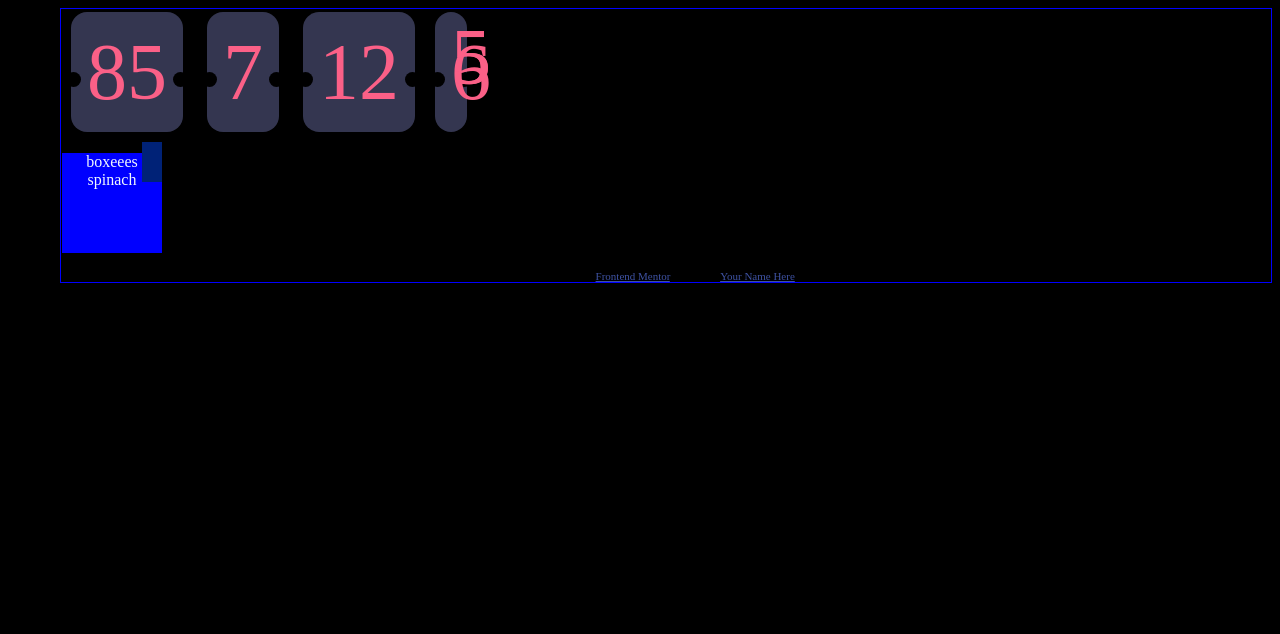
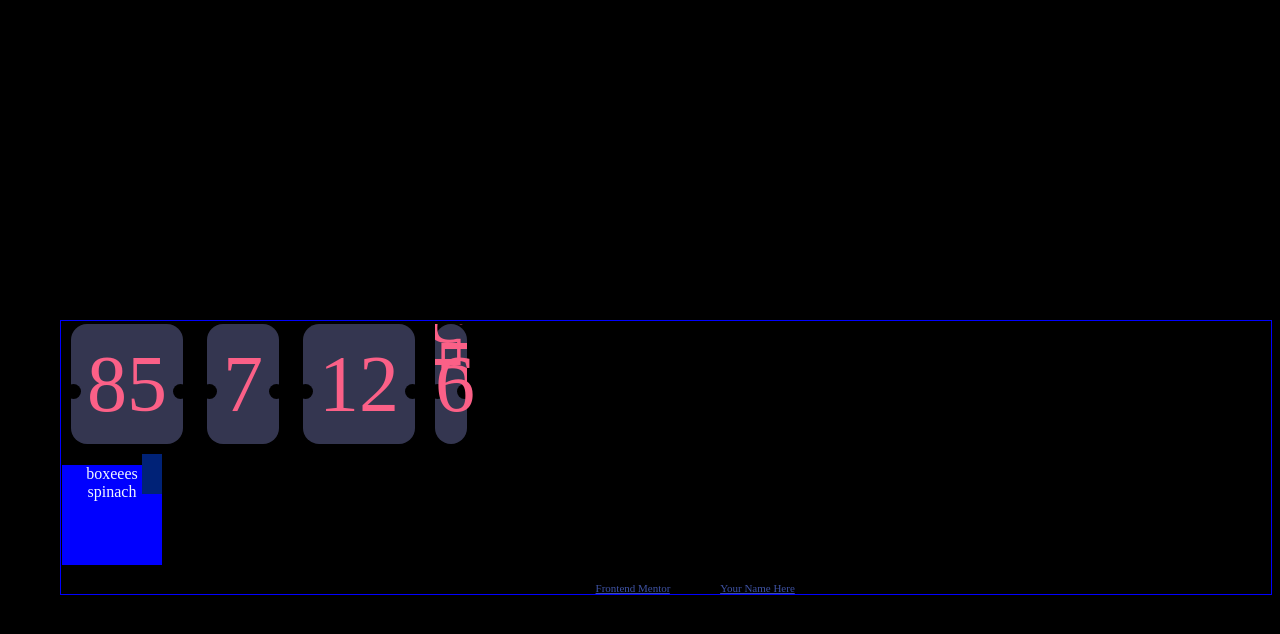
Before and after one commit to IdrisDY/Launch-Timer, a plain HTML site: page index.html in a window 1280 px wide. Drawn offline with nearby package versions, Linux system fonts and the light colour scheme.

Commit message:
tinverse time

```diff
--- a/main.scss
+++ b/main.scss
@@ -52,6 +52,7 @@ body{
   justify-content: space-between;
   flex-direction: column;
   background-color: black;
+  margin-top: 20em;
 }
 .main{
 padding: .5em;
@@ -67,7 +68,7 @@ margin: 2em;
   border-radius: .2em;
   font-size: 5rem;
   background-color: hsl(236, 21%, 26%);
-width: 100px;
+width: 200px;
 text-align: center;
 padding: .2em;
 overflow: hidden;
@@ -88,6 +89,7 @@ margin: 10px;
 &::before{
   left:-5px;
 }
+}
 .time-main > span{
   position: absolute;
   left: 0;
@@ -97,23 +99,37 @@ margin: 10px;
   z-index: 3;
   background-color: hsl(235, 16%, 14%);
   transform-origin: 50% 100%;
-  position: absolute;
+  transform: perspective(200px);
+  // position: absolute;
 }
 .bottom{
   z-index: 1;
-  position: absolute;
+  // position: absolute;
 }
-.top-back,.bottom-back{
+.bottom-back{
   z-index: 2;
   top: 0;
   position: absolute;
   height: 50%;
+  overflow: hidden;
 }
-.top-back span,.bottom-back span{
+.bottom-back span{
   position: absolute;
   top: 0;
   left: 0;
   right: 0;
   bottom: 0;
+  margin: auto;
 }
+.top, .top-back{
+  backface-visibility: hidden;
+  overflow: hidden;
+  height: 50%;
 }
+.top-back{
+  z-index: 4;
+  bottom: 0;
+  transform-origin: 50% 0;
+  transform: perspective(200px) rotate(180deg);
+
+}
```
Also changed, not shown: main.css, 1 other file.
